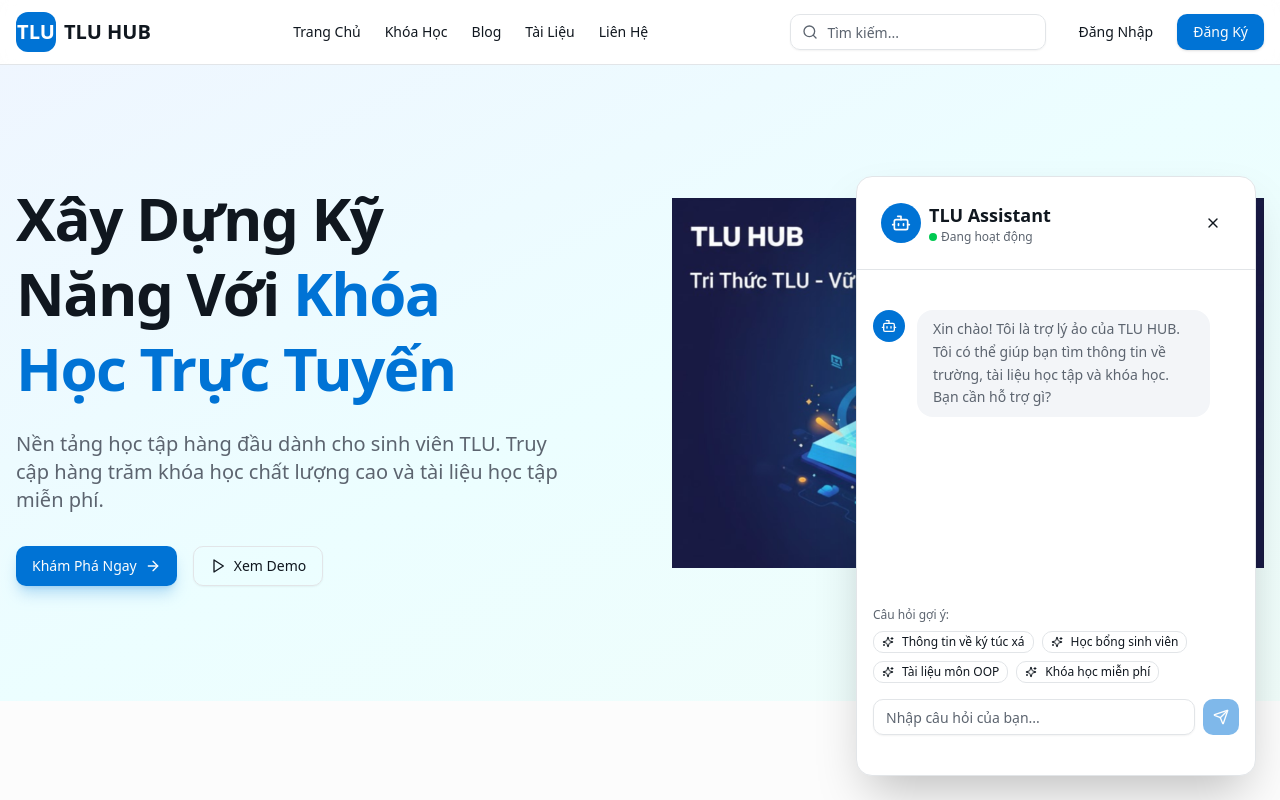
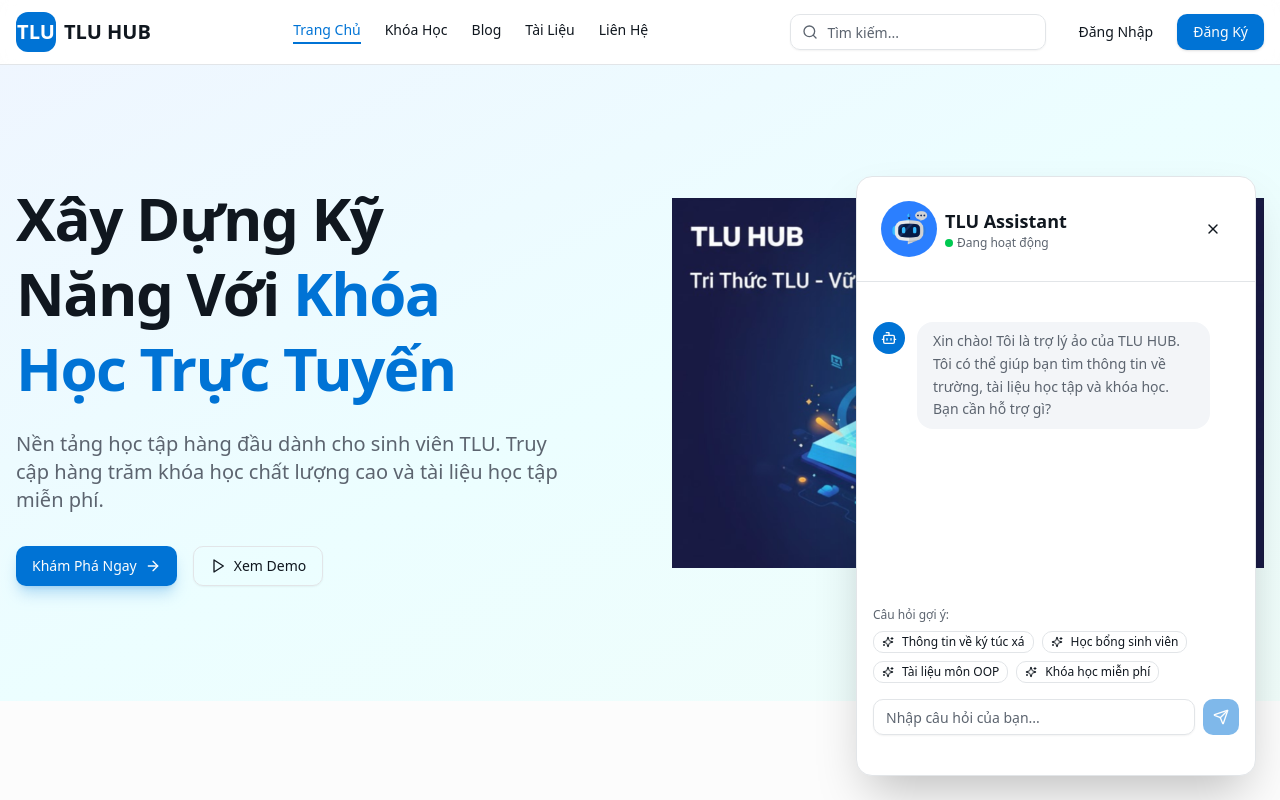
Before and after one commit to vietcuong2004/TLU_HUB_2025, a Next.js app: page / in a window 1280 px wide. Both pictures are taken after a click on the button 1228 px from the left and 748 px from the top of the page. Shown: the top 800 px of the page. Built offline with nearby package versions, Linux system fonts and the light colour scheme.

Commit message:
style: update chatbot icon padding and background color
Increase padding and change background to blue for better visibility.

#VERCEL_SKIP

Co-authored-by: Vương Việt Cường <112933836+vietcuong2004@users.noreply.github.com>

```diff
--- a/components/ai-chatbot.tsx
+++ b/components/ai-chatbot.tsx
@@ -5,8 +5,9 @@ import { Button } from "@/components/ui/button"
 import { Input } from "@/components/ui/input"
 import { Card, CardContent, CardHeader, CardTitle } from "@/components/ui/card"
 import { Badge } from "@/components/ui/badge"
-import { MessageCircle, X, Send, Bot, User, Sparkles } from "lucide-react"
+import { X, Send, Bot, User, Sparkles } from "lucide-react"
 import { cn } from "@/lib/utils"
+import Image from "next/image"
 
 interface Message {
   id: string
@@ -30,6 +31,7 @@ export function AIChatbot() {
   ])
   const [input, setInput] = useState("")
   const [isTyping, setIsTyping] = useState(false)
+  const [showTooltip, setShowTooltip] = useState(false)
   const messagesEndRef = useRef<HTMLDivElement>(null)
 
   const scrollToBottom = () => {
@@ -98,13 +100,23 @@ export function AIChatbot() {
     <>
       {/* Chat Button */}
       {!isOpen && (
-        <Button
-          size="lg"
-          className="fixed bottom-6 right-6 z-50 h-14 w-14 rounded-full shadow-lg transition-all hover:scale-110"
-          onClick={() => setIsOpen(true)}
-        >
-          <MessageCircle className="h-6 w-6" />
-        </Button>
+        <div className="fixed bottom-6 right-6 z-50">
+          {showTooltip && (
+            <div className="absolute bottom-full right-0 mb-2 w-64 rounded-lg bg-white p-3 shadow-lg border border-border animate-in fade-in slide-in-from-bottom-2">
+              <p className="text-sm text-foreground">Xin chào, tôi là TLU Assistant, tôi có thể giúp gì cho bạn?</p>
+              <div className="absolute bottom-0 right-6 h-0 w-0 translate-y-full border-8 border-transparent border-t-white"></div>
+            </div>
+          )}
+          <Button
+            size="lg"
+            className="h-20 w-20 rounded-full shadow-lg transition-all hover:scale-110 p-3 overflow-hidden bg-blue-500"
+            onClick={() => setIsOpen(true)}
+            onMouseEnter={() => setShowTooltip(true)}
+            onMouseLeave={() => setShowTooltip(false)}
+          >
+            <Image src="/chatbot.png" alt="Chatbot" width={80} height={80} className="h-full w-full object-contain" />
+          </Button>
+        </div>
       )}
 
       {/* Chat Window */}
@@ -112,8 +124,14 @@ export function AIChatbot() {
         <Card className="fixed bottom-6 right-6 z-50 flex h-[600px] w-[400px] flex-col shadow-2xl">
           <CardHeader className="flex flex-row items-center justify-between space-y-0 border-b border-border pb-4">
             <div className="flex items-center gap-2">
-              <div className="flex h-10 w-10 items-center justify-center rounded-full bg-primary">
-                <Bot className="h-5 w-5 text-primary-foreground" />
+              <div className="flex h-14 w-14 items-center justify-center rounded-full bg-blue-500 overflow-hidden p-2">
+                <Image
+                  src="/chatbot.png"
+                  alt="TLU Assistant"
+                  width={56}
+                  height={56}
+                  className="h-full w-full object-contain"
+                />
               </div>
               <div>
                 <CardTitle className="text-lg">TLU Assistant</CardTitle>
--- a/components/header.tsx
+++ b/components/header.tsx
@@ -4,10 +4,18 @@ import Link from "next/link"
 import { Button } from "@/components/ui/button"
 import { Input } from "@/components/ui/input"
 import { Search, Menu, X } from "lucide-react"
+import { usePathname } from "next/navigation"
 import { useState } from "react"
+import { cn } from "@/lib/utils"
 
 export function Header() {
   const [mobileMenuOpen, setMobileMenuOpen] = useState(false)
+  const pathname = usePathname()
+
+  const isActive = (path: string) => {
+    if (path === "/") return pathname === "/"
+    return pathname.startsWith(path)
+  }
 
   return (
     <header className="sticky top-0 z-50 w-full border-b border-border bg-white/95 backdrop-blur supports-[backdrop-filter]:bg-white/80">
@@ -24,22 +32,59 @@ export function Header() {
 
           {/* Desktop Navigation */}
           <nav className="hidden items-center gap-6 md:flex">
-            <Link href="/" className="text-sm font-medium text-foreground transition-colors hover:text-primary">
+            <Link
+              href="/"
+              className={cn(
+                "relative text-sm font-medium transition-colors hover:text-primary pb-1",
+                isActive("/") && pathname === "/"
+                  ? "text-primary after:absolute after:bottom-0 after:left-0 after:right-0 after:h-0.5 after:bg-primary"
+                  : "text-foreground after:absolute after:bottom-0 after:left-0 after:right-0 after:h-0.5 after:bg-primary after:scale-x-0 hover:after:scale-x-100 after:transition-transform",
+              )}
+            >
               Trang Chủ
             </Link>
-            <Link href="/courses" className="text-sm font-medium text-foreground transition-colors hover:text-primary">
+            <Link
+              href="/courses"
+              className={cn(
+                "relative text-sm font-medium transition-colors hover:text-primary pb-1",
+                isActive("/courses")
+                  ? "text-primary after:absolute after:bottom-0 after:left-0 after:right-0 after:h-0.5 after:bg-primary"
+                  : "text-foreground after:absolute after:bottom-0 after:left-0 after:right-0 after:h-0.5 after:bg-primary after:scale-x-0 hover:after:scale-x-100 after:transition-transform",
+              )}
+            >
               Khóa Học
             </Link>
-            <Link href="/blog" className="text-sm font-medium text-foreground transition-colors hover:text-primary">
+            <Link
+              href="/blog"
+              className={cn(
+                "relative text-sm font-medium transition-colors hover:text-primary pb-1",
+                isActive("/blog")
+                  ? "text-primary after:absolute after:bottom-0 after:left-0 after:right-0 after:h-0.5 after:bg-primary"
+                  : "text-foreground after:absolute after:bottom-0 after:left-0 after:right-0 after:h-0.5 after:bg-primary after:scale-x-0 hover:after:scale-x-100 after:transition-transform",
+              )}
+            >
               Blog
             </Link>
             <Link
               href="/resources"
-              className="text-sm font-medium text-foreground transition-colors hover:text-primary"
+              className={cn(
+                "relative text-sm font-medium transition-colors hover:text-primary pb-1",
+                isActive("/resources")
+                  ? "text-primary after:absolute after:bottom-0 after:left-0 after:right-0 after:h-0.5 after:bg-primary"
+                  : "text-foreground after:absolute after:bottom-0 after:left-0 after:right-0 after:h-0.5 after:bg-primary after:scale-x-0 hover:after:scale-x-100 after:transition-transform",
+              )}
             >
               Tài Liệu
             </Link>
-            <Link href="/contact" className="text-sm font-medium text-foreground transition-colors hover:text-primary">
+            <Link
+              href="/contact"
+              className={cn(
+                "relative text-sm font-medium transition-colors hover:text-primary pb-1",
+                isActive("/contact")
+                  ? "text-primary after:absolute after:bottom-0 after:left-0 after:right-0 after:h-0.5 after:bg-primary"
+                  : "text-foreground after:absolute after:bottom-0 after:left-0 after:right-0 after:h-0.5 after:bg-primary after:scale-x-0 hover:after:scale-x-100 after:transition-transform",
+              )}
+            >
               Liên Hệ
             </Link>
           </nav>
@@ -73,27 +118,48 @@ export function Header() {
         {mobileMenuOpen && (
           <div className="border-t border-border py-4 md:hidden">
             <nav className="flex flex-col gap-4">
-              <Link href="/" className="text-sm font-medium text-foreground transition-colors hover:text-primary">
+              <Link
+                href="/"
+                className={cn(
+                  "text-sm font-medium transition-colors hover:text-primary",
+                  isActive("/") && pathname === "/" ? "text-primary font-semibold" : "text-foreground",
+                )}
+              >
                 Trang Chủ
               </Link>
               <Link
                 href="/courses"
-                className="text-sm font-medium text-foreground transition-colors hover:text-primary"
+                className={cn(
+                  "text-sm font-medium transition-colors hover:text-primary",
+                  isActive("/courses") ? "text-primary font-semibold" : "text-foreground",
+                )}
               >
                 Khóa Học
               </Link>
-              <Link href="/blog" className="text-sm font-medium text-foreground transition-colors hover:text-primary">
+              <Link
+                href="/blog"
+                className={cn(
+                  "text-sm font-medium transition-colors hover:text-primary",
+                  isActive("/blog") ? "text-primary font-semibold" : "text-foreground",
+                )}
+              >
                 Blog
               </Link>
               <Link
                 href="/resources"
-                className="text-sm font-medium text-foreground transition-colors hover:text-primary"
+                className={cn(
+                  "text-sm font-medium transition-colors hover:text-primary",
+                  isActive("/resources") ? "text-primary font-semibold" : "text-foreground",
+                )}
               >
                 Tài Liệu
               </Link>
               <Link
                 href="/contact"
-                className="text-sm font-medium text-foreground transition-colors hover:text-primary"
+                className={cn(
+                  "text-sm font-medium transition-colors hover:text-primary",
+                  isActive("/contact") ? "text-primary font-semibold" : "text-foreground",
+                )}
               >
                 Liên Hệ
               </Link>
```
Also changed, not shown: public/chatbot.png (added), public/chatbot.svg (added).
